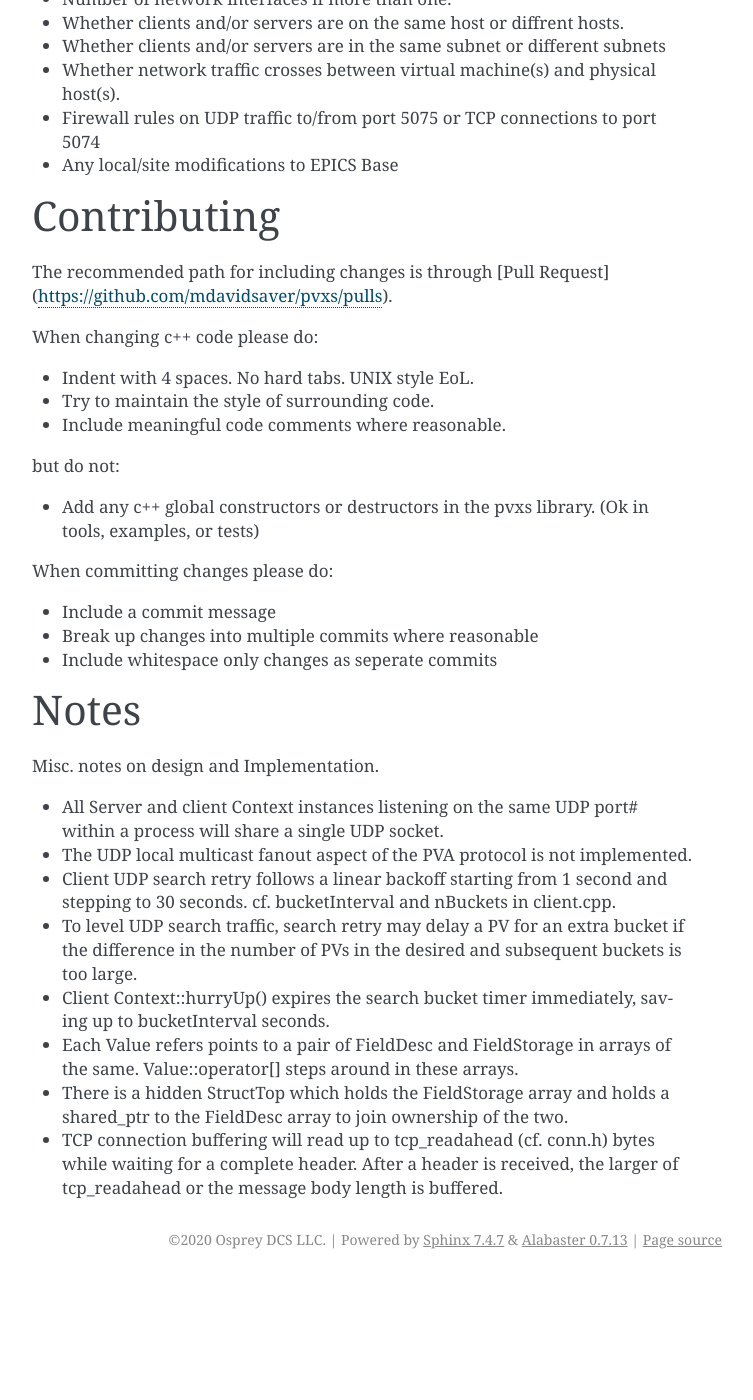
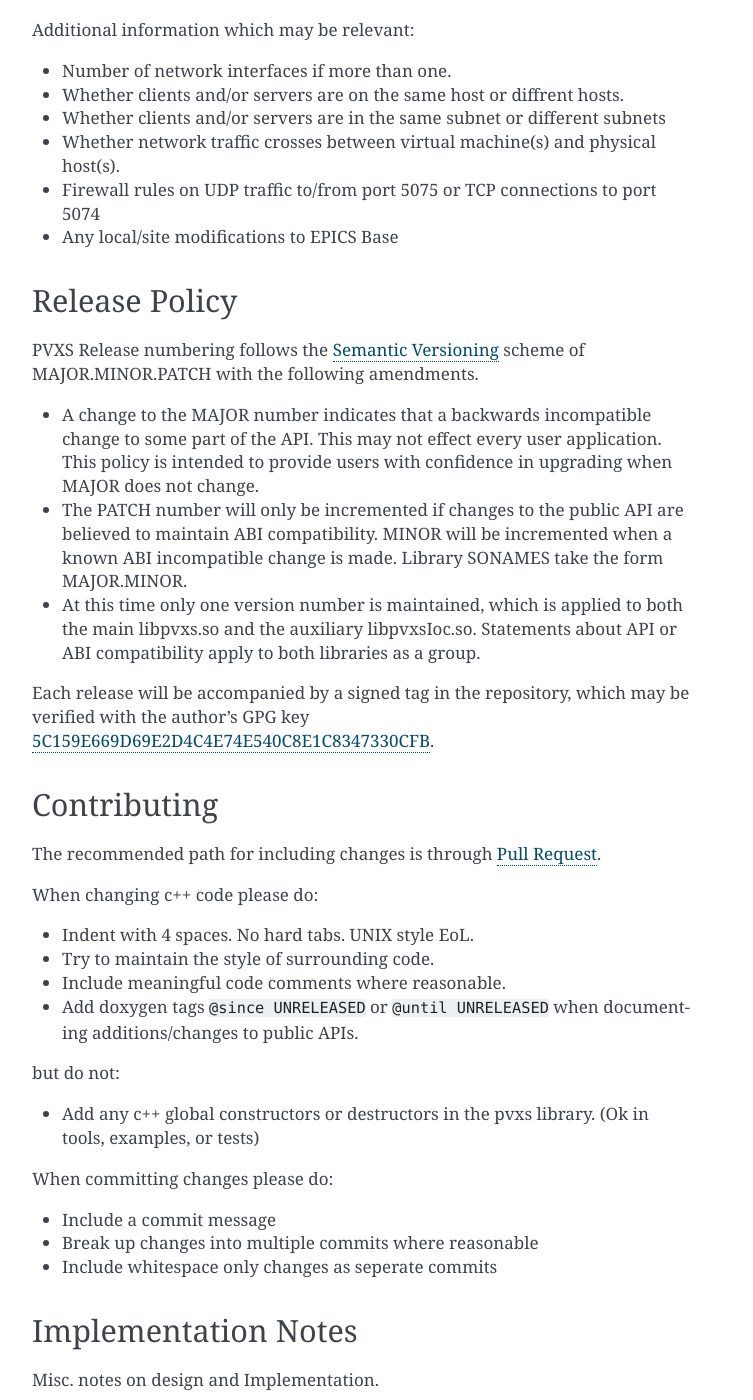
Before and after one commit to epics-base/pvxs, a Sphinx documentation site: the page built from documentation/details.rst, in a window 1280 px wide and 1400 px high, scrolled down 584 px. Shown: the whole window, without its empty margins (388-1141 px from the left). Built offline with Sphinx 7.4.7, drawn with Linux system fonts in a browser that asks for light colours; before the commit the page ends 1863 px from its top, so only the background shows below that; some of the changed text lies outside the part shown.

```diff
--- a/documentation/details.rst
+++ b/documentation/details.rst
@@ -29,18 +33,41 @@ Additional information which may be relevant:
 * Firewall rules on UDP traffic to/from port 5075 or TCP connections to port 5074
 * Any local/site modifications to EPICS Base
 
+.. _relpolicy:
+
+Release Policy
+==============
+
+PVXS Release numbering follows the `Semantic Versioning <https://semver.org/>`_
+scheme of MAJOR.MINOR.PATCH with the following amendments.
+
+* A change to the MAJOR number indicates that a backwards incompatible change to some part of the API.
+  This may not effect every user application.
+  This policy is intended to provide users with confidence in upgrading when MAJOR does not change.
+* The PATCH number will only be incremented if changes to the public API are believed to maintain ABI compatibility.
+  MINOR will be incremented when a known ABI incompatible change is made.
+  Library SONAMES take the form MAJOR.MINOR.
+* At this time only one version number is maintained, which is applied to both
+  the main libpvxs.so and the auxiliary libpvxsIoc.so.
+  Statements about API or ABI compatibility apply to both libraries as a group.
+
+Each release will be accompanied by a signed tag in the repository,
+which may be verified with the author's GPG key
+`5C159E669D69E2D4C4E74E540C8E1C8347330CFB <http://keys.gnupg.net/pks/lookup?op=get&search=0x5C159E669D69E2D4C4E74E540C8E1C8347330CFB>`_.
+
 .. _contrib:
 
 Contributing
 ============
 
-The recommended path for including changes is through [Pull Request](https://github.com/mdavidsaver/pvxs/pulls).
+The recommended path for including changes is through `Pull Request <https://github.com/mdavidsaver/pvxs/pulls>`_.
 
 When changing c++ code please do:
 
 * Indent with 4 spaces.  No hard tabs.  UNIX style EoL.
 * Try to maintain the style of surrounding code.
 * Include meaningful code comments where reasonable.
+* Add doxygen tags ``@since UNRELEASED`` or ``@until UNRELEASED`` when documenting additions/changes to public APIs.
 
 but do not:
 
@@ -52,8 +79,8 @@ When committing changes please do:
 * Break up changes into multiple commits where reasonable
 * Include whitespace only changes as seperate commits
 
-Notes
-=====
+Implementation Notes
+====================
 
 Misc. notes on design and Implementation.
 
```
Also changed, not shown: other parts of documentation/details.rst (+4 -0 lines), documentation/index.rst (+5 -3 lines), documentation/releasenotes.rst (added, +13 -0 lines).
